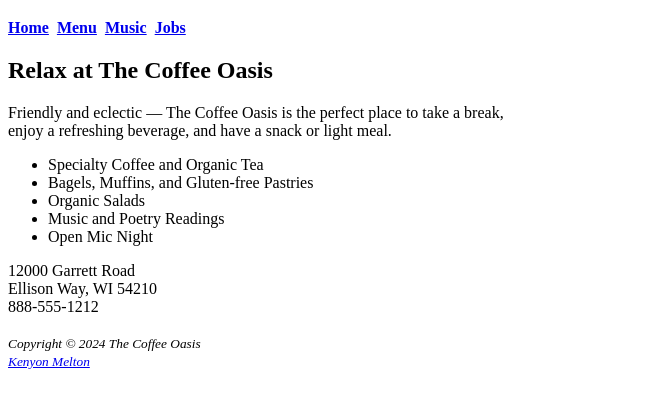
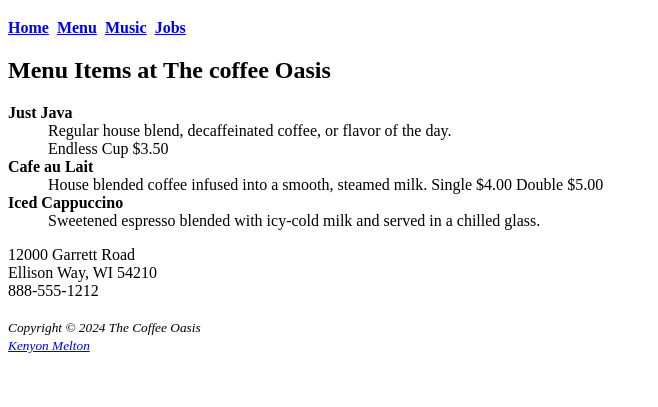
Before and after one commit to WallfacerX/vanilla-web-development-lab, a plain HTML site: page W1coffee/menu.html in a window 1280 px wide. Shown: the part 61-468 px from the top of the page, without its empty margins (0-658 px from the left). Drawn offline with Linux system fonts and the light colour scheme.

Commit message:
complete W1 menu page

```diff
--- a/W1coffee/menu.html
+++ b/W1coffee/menu.html
@@ -2,7 +2,7 @@
 <html lang="en">
 <head>
     <meta charset="utf-8">
-    <title>The Coffee Oasis</title>
+    <title>The Coffee Oasis Menu</title>
 <body>
 
 <header>
@@ -19,16 +19,25 @@
 
 <main>
 
-    <h2>Relax at The Coffee Oasis</h2>
-      <p>Friendly and eclectic — The Coffee Oasis is the perfect place to take a break,<br>
-         enjoy a refreshing beverage, and have a snack or light meal.</p>
-            <ul>
-                <li>Specialty Coffee and Organic Tea</li>
-                <li>Bagels, Muffins, and Gluten-free Pastries</li>
-                <li>Organic Salads</li>
-                <li>Music and Poetry Readings</li>
-                <li>Open Mic Night</li>
-            </ul>
+    <h2>Menu Items at The coffee Oasis</h2>
+    <dl>
+        <dt><strong>Just Java</strong></dt>
+        <dd>
+            Regular house blend, decaffeinated coffee, or flavor of the day.<br>
+            Endless Cup $3.50
+        </dd>
+
+        <dt><strong>Cafe au Lait</strong></dt>
+        <dd>
+            House blended coffee infused into a smooth, steamed milk.
+            Single $4.00 Double $5.00
+        </dd>
+
+        <dt><strong>Iced Cappuccino</strong></dt>
+        <dd>
+            Sweetened espresso blended with icy-cold milk and served in a chilled glass.
+        </dd>
+    </dl>
 
     <div>
       12000 Garrett Road<br>
```
Also changed, not shown: Screenshots/WeekOne/Google_Test_Menu_Grab.png (added), Screenshots/WeekOne/Google_Test__Index_Grab 2026-08-31 at 12.19.21 PM.png (renamed from Screenshots/WeekOne/Google_Test_Grab 2026-08-31 at 12.19.21 PM.png), Screenshots/WeekOne/W3C_Validation_Index_Grab_2026-08-31 at 12.26.18 PM.png (renamed from Screenshots/WeekOne/W3C_Validation_Grab_2026-08-31 at 12.26.18 PM.png), Screenshots/WeekOne/W3C_Validation_Menu_Grab.png (added).
